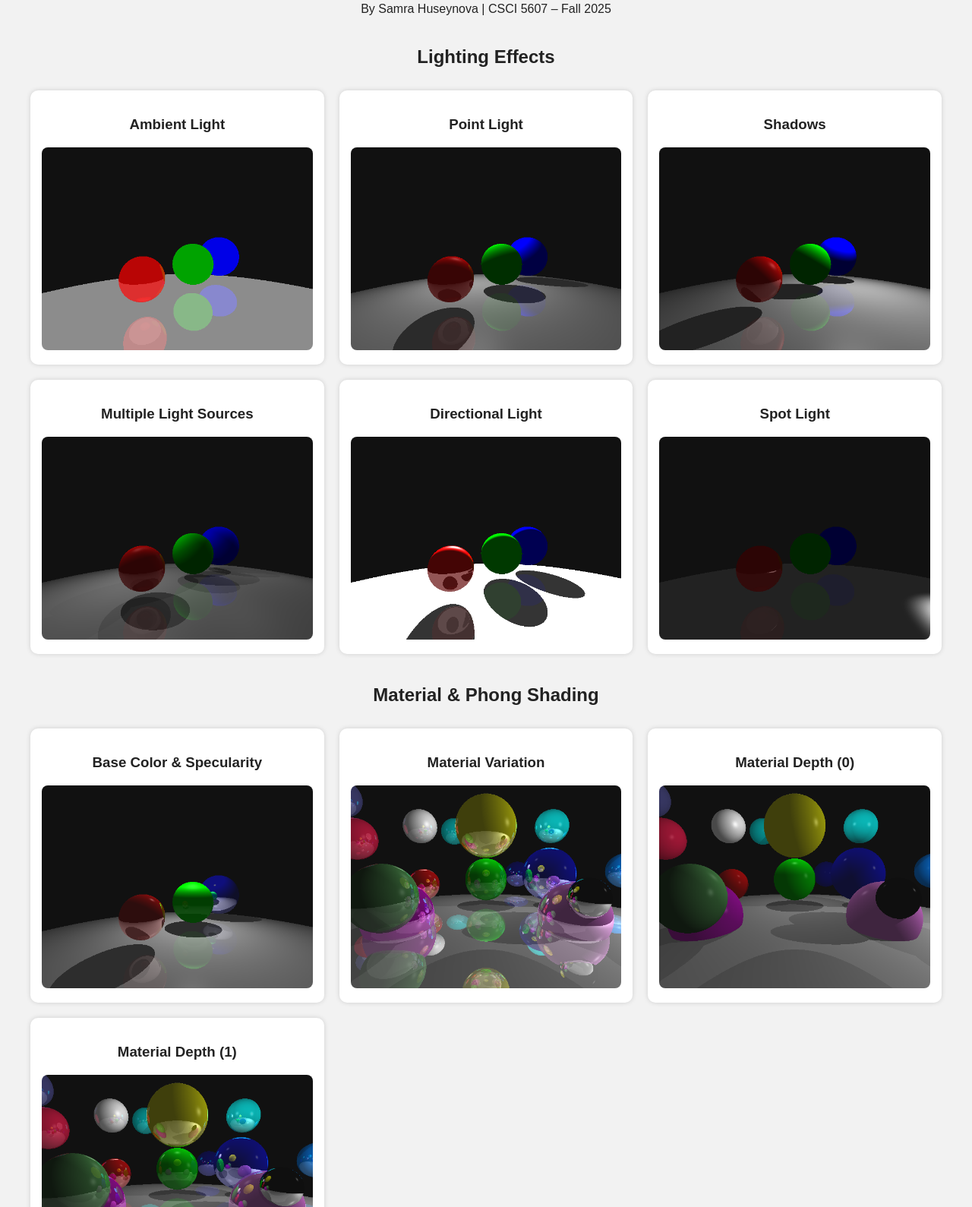
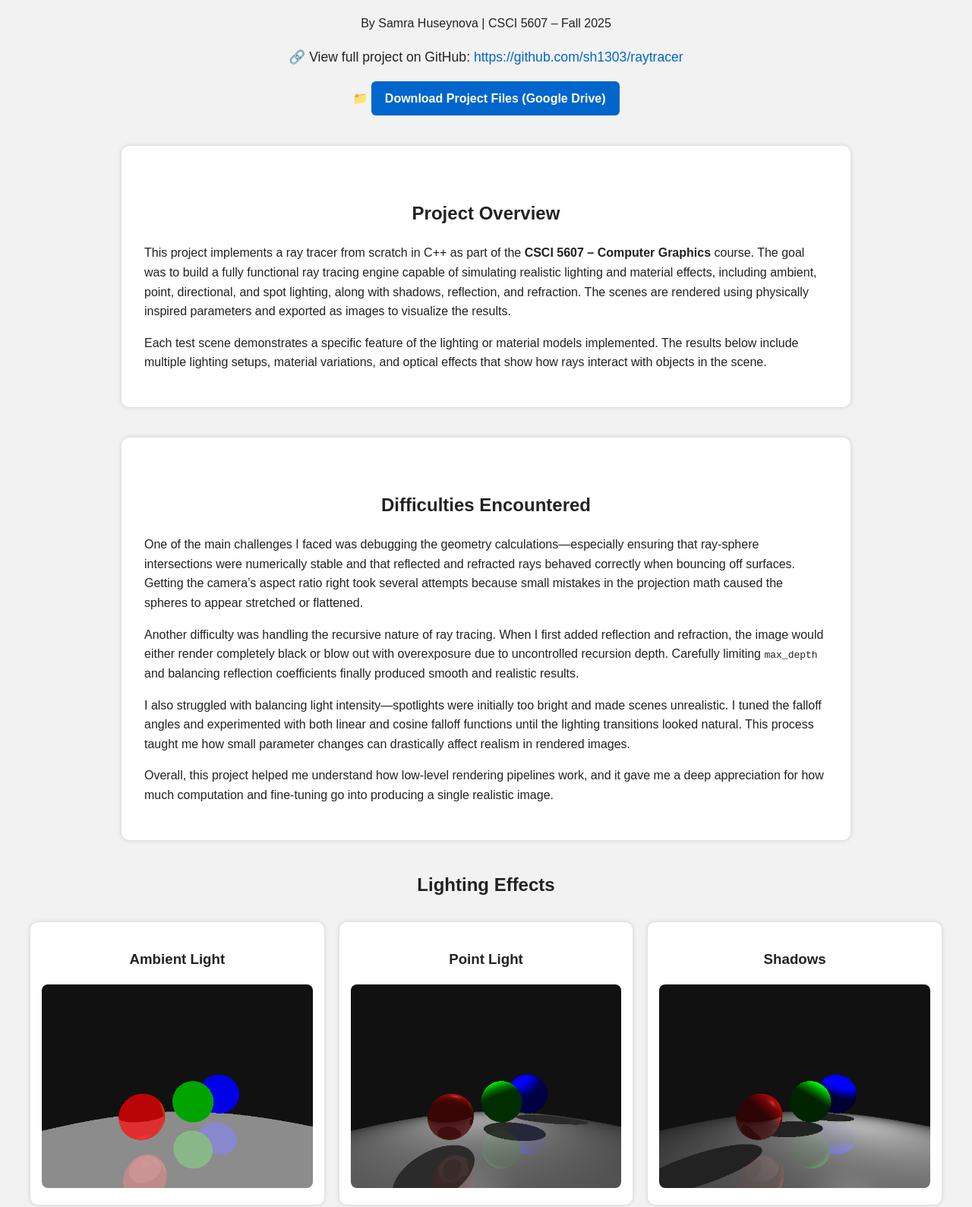
Before and after one commit to sh1303/Ray-Tracer, a plain HTML site: page index.html in a window 1280 px wide. Shown: the part 95-1684 px from the top of the page at 76% size. Drawn offline with Linux system fonts and the light colour scheme.

Commit message:
Update index.html

```diff
--- a/index.html
+++ b/index.html
@@ -9,10 +9,30 @@
       background: #f2f2f2;
       color: #222;
       margin: 40px;
+      line-height: 1.6;
     }
     h1, h2 {
       text-align: center;
       margin-top: 40px;
+    }
+    a {
+      color: #0066cc;
+      text-decoration: none;
+    }
+    a:hover {
+      text-decoration: underline;
+    }
+    .btn {
+      display: inline-block;
+      background: #0066cc;
+      color: white;
+      padding: 10px 18px;
+      border-radius: 6px;
+      font-weight: bold;
+      transition: background 0.3s;
+    }
+    .btn:hover {
+      background: #004b99;
     }
     .gallery {
       display: grid;
@@ -37,73 +57,94 @@
       margin-top: 60px;
       color: #555;
     }
+    .section {
+      max-width: 900px;
+      margin: 40px auto;
+      background: white;
+      padding: 30px;
+      border-radius: 10px;
+      box-shadow: 0 0 6px rgba(0,0,0,0.15);
+    }
   </style>
 </head>
 <body>
   <h1>Raytracer Project 3A – Render Gallery</h1>
   <p style="text-align:center;">By Samra Huseynova | CSCI 5607 – Fall 2025</p>
 
-  <h2> Lighting Effects</h2>
-  <div class="gallery">
-    <div class="item">
-      <h3>Ambient Light</h3>
-      <img src="spheres_ambient.png" alt="Ambient Lighting">
-    </div>
-    <div class="item">
-      <h3>Point Light</h3>
-      <img src="spheres_point.png" alt="Point Lighting">
-    </div>
-    <div class="item">
-      <h3>Shadows</h3>
-      <img src="spheres_shadows.png" alt="Shadows">
-    </div>
-    <div class="item">
-      <h3>Multiple Light Sources</h3>
-      <img src="spheres_multi.png" alt="Multiple Lights">
-    </div>
-    <div class="item">
-      <h3>Directional Light</h3>
-      <img src="spheres_directional.png" alt="Directional Light">
-    </div>
-    <div class="item">
-      <h3>Spot Light</h3>
-      <img src="spheres_spot.png" alt="Spot Light">
-    </div>
+  <p style="text-align:center; font-size: 1.1em;">
+    🔗 View full project on GitHub:
+    <a href="https://github.com/sh1303/raytracer" target="_blank">https://github.com/sh1303/raytracer</a>
+  </p>
+
+  <p style="text-align:center; margin-top: 10px;">
+    📁 <a class="btn" href="https://drive.google.com/file/d/1NHfzP8qqYUoJ5Yi7CRR13vB6c_5g-H2h/view?usp=sharing" target="_blank">
+      Download Project Files (Google Drive)
+    </a>
+  </p>
+
+  <div class="section">
+    <h2> Project Overview</h2>
+    <p>
+      This project implements a ray tracer from scratch in C++ as part of the <strong>CSCI 5607 – Computer Graphics</strong> course.
+      The goal was to build a fully functional ray tracing engine capable of simulating realistic lighting and material effects,
+      including ambient, point, directional, and spot lighting, along with shadows, reflection, and refraction.
+      The scenes are rendered using physically inspired parameters and exported as images to visualize the results.
+    </p>
+    <p>
+      Each test scene demonstrates a specific feature of the lighting or material models implemented.
+      The results below include multiple lighting setups, material variations, and optical effects that
+      show how rays interact with objects in the scene.
+    </p>
   </div>
 
-  <h2>Material & Phong Shading</h2>
-  <div class="gallery">
-    <div class="item">
-      <h3>Base Color & Specularity</h3>
-      <img src="spheres_color_specular.png" alt="Color and Specularity">
-    </div>
-    <div class="item">
-      <h3>Material Variation</h3>
-      <img src="spheres_materials.png" alt="Material Variety">
-    </div>
-    <div class="item">
-      <h3>Material Depth (0)</h3>
-      <img src="spheres_materials_depth_0.png" alt="Material Depth 0">
-    </div>
-    <div class="item">
-      <h3>Material Depth (1)</h3>
-      <img src="spheres_materials_depth_1.png" alt="Material Depth 1">
-    </div>
+  <div class="section">
+    <h2>Difficulties Encountered</h2>
+    <p>
+      One of the main challenges I faced was debugging the geometry calculations—especially ensuring that ray-sphere intersections
+      were numerically stable and that reflected and refracted rays behaved correctly when bouncing off surfaces.
+      Getting the camera’s aspect ratio right took several attempts because small mistakes in the projection math caused the spheres to appear stretched or flattened.
+    </p>
+    <p>
+      Another difficulty was handling the recursive nature of ray tracing.
+      When I first added reflection and refraction, the image would either render completely black or blow out with overexposure due to uncontrolled recursion depth.
+      Carefully limiting <code>max_depth</code> and balancing reflection coefficients finally produced smooth and realistic results.
+    </p>
+    <p>
+      I also struggled with balancing light intensity—spotlights were initially too bright and made scenes unrealistic.
+      I tuned the falloff angles and experimented with both linear and cosine falloff functions until the lighting transitions looked natural.
+      This process taught me how small parameter changes can drastically affect realism in rendered images.
+    </p>
+    <p>
+      Overall, this project helped me understand how low-level rendering pipelines work,
+      and it gave me a deep appreciation for how much computation and fine-tuning go into producing a single realistic image.
+    </p>
   </div>
 
-  <h2> Reflection & Refraction</h2>
+  <h2>Lighting Effects</h2>
   <div class="gallery">
-    <div class="item">
-      <h3>Reflections</h3>
-      <img src="spheres_reflection.png" alt="Reflection">
-    </div>
-    <div class="item">
-      <h3>Refraction</h3>
-      <img src="spheres_refraction.png" alt="Refraction">
-    </div>
+    <div class="item"><h3>Ambient Light</h3><img src="spheres_ambient.png" alt="Ambient Lighting"></div>
+    <div class="item"><h3>Point Light</h3><img src="spheres_point.png" alt="Point Lighting"></div>
+    <div class="item"><h3>Shadows</h3><img src="spheres_shadows.png" alt="Shadows"></div>
+    <div class="item"><h3>Multiple Light Sources</h3><img src="spheres_multi.png" alt="Multiple Lights"></div>
+    <div class="item"><h3>Directional Light</h3><img src="spheres_directional.png" alt="Directional Light"></div>
+    <div class="item"><h3>Spot Light</h3><img src="spheres_spot.png" alt="Spot Light"></div>
+    <div class="item"><h3>Spot Light 2</h3><img src="raytraced.png" alt="Spot Light"></div>
   </div>
 
-  <h2>🧩 Multi-Sphere Test Scenes</h2>
+  <h2> Material & Phong Shading</h2>
+  <div class="gallery">
+    <div class="item"><h3>Base Color & Specularity</h3><img src="spheres_color_specular.png" alt="Color and Specularity"></div>
+    <div class="item"><h3>Material Variation</h3><img src="spheres_materials.png" alt="Material Variety"></div>
+    <div class="item"><h3>Material Depth (0)</h3><img src="spheres_materials_depth_0.png" alt="Material Depth 0"></div>
+    <div class="item"><h3>Material Depth (1)</h3><img src="spheres_materials_depth_1.png" alt="Material Depth 1"></div>
+  </div>
+
+  <h2>Reflection</h2>
+  <div class="gallery">
+    <div class="item"><h3>Reflections</h3><img src="spheres_reflection.png" alt="Reflection"></div>
+  </div>
+
+  <h2>Multi-Sphere Test Scenes and Camera Positions</h2>
   <div class="gallery">
     <div class="item"><img src="spheres1.png" alt="Scene 1"></div>
     <div class="item"><img src="spheres2.png" alt="Scene 2"></div>
```
